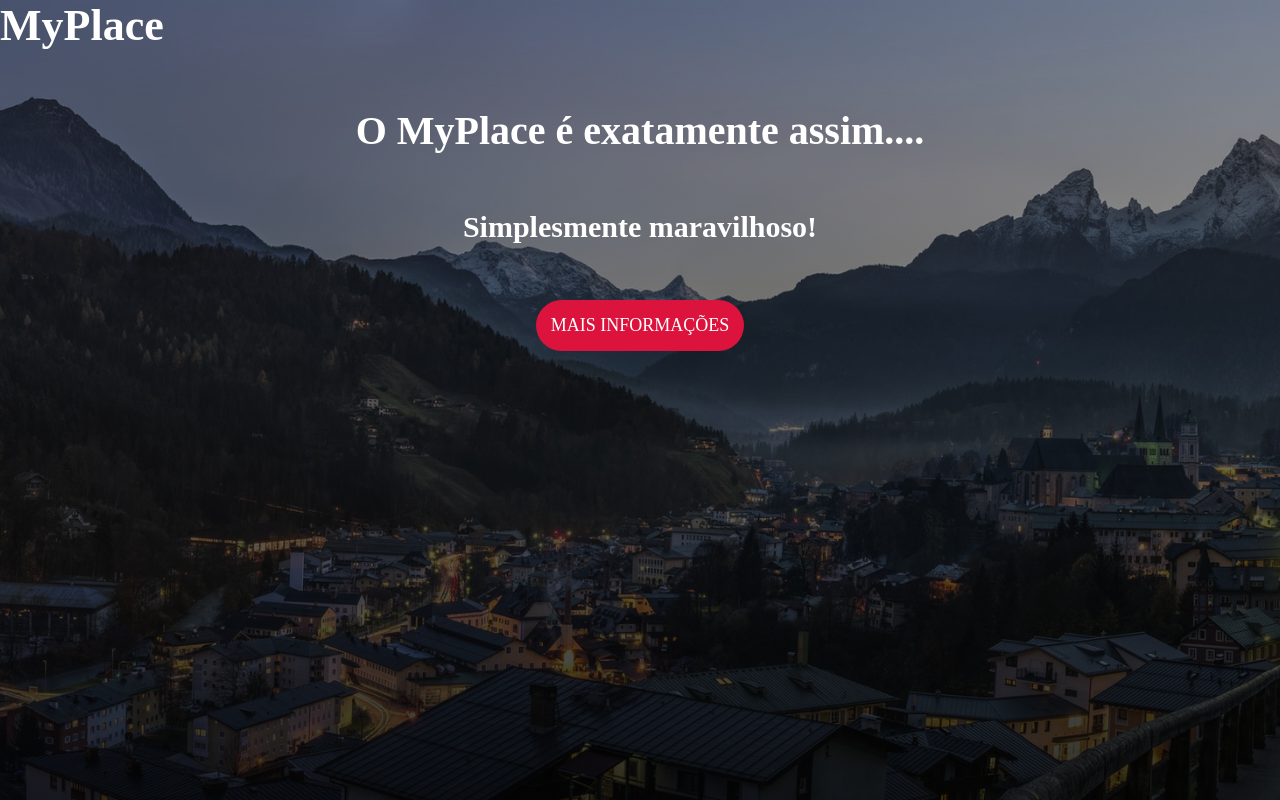
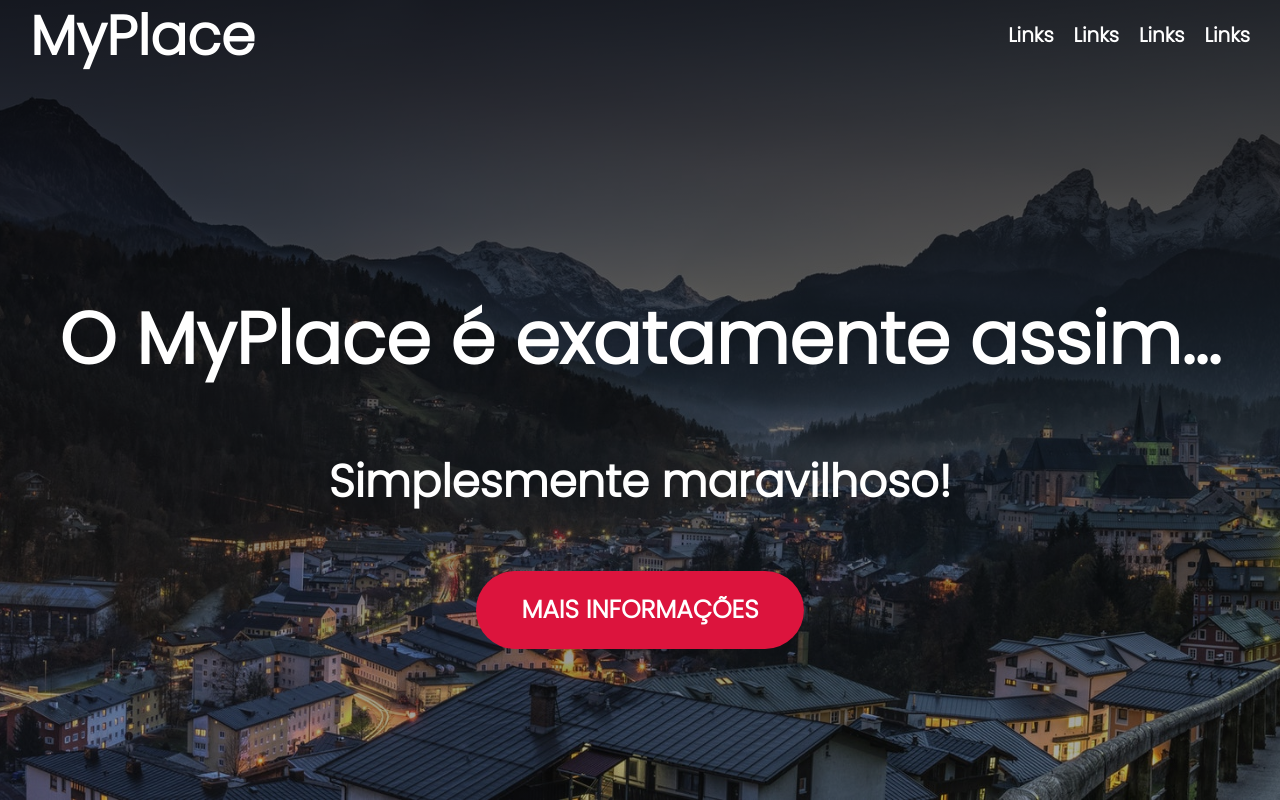
Before and after one commit to LucaolDev/Atividades-HTML, a plain HTML site: page MyPlace/index.html in a window 1280 px wide. Drawn offline with Linux system fonts and the light colour scheme.

Commit message:
Add files via upload

```diff
--- a/MyPlace/css/stylesheet.css
+++ b/MyPlace/css/stylesheet.css
@@ -2,12 +2,11 @@
     --color-ligth: #ffffff;
     --color-dark: #000000;
     --color-pink: #dc143d;
-    --font-body: font-family: "Poppins", sans-serif;
+    --font-body:"Poppins", sans-serif;
 }
 
 * {
     margin: 0;
-    padding: 0;
     box-sizing: border-box;
     font-family: var(--font-body);
 }
@@ -24,15 +23,16 @@
 
 .container h1{
     color: var(--color-ligth);
+    font-size: 55px;
 }
 
 .header-page{
     width: 100%;
-    height: 130px;
+    height: 70px;
     display: flex;
     align-items: center;
     justify-content:space-between;
-    padding: 0 20px;
+    padding: 0px 30px;
 }
 
 .header-menu ul{
@@ -44,16 +44,59 @@ ul,li{
     list-style: none;
 }
 
-a{
+h2 {
+    color: var(--color-ligth);
+    font-weight: 600;
+    font-size: 72px;
+}
+
+h3 {
+    color: var(--color-ligth);
+    font-weight: 600;
+    font-size: 45px;
+
+
+}
+
+ul a{
     color:var(--color-ligth);
+    font-size: 20px;
     text-decoration: none;
     font-weight: 600;
     transition: color .5s;
 }
 
-a:hover {
+ul a:hover {
     color: var(--color-pink)
 }
+
+section a {
+    color: var(--color-ligth);
+    background-color: var(--color-pink);
+    text-decoration: none;
+    font-weight: 600;
+    font-size: 25px;
+    border-radius: 40px;
+    padding : 20px 45px
+}
+
+section a:hover {
+    color: var(--color-pink);
+    background-color: var(--color-ligth);
+    transition: color 1s;
+
+}
+
+.hero {
+    display: flex;
+    align-items: center;
+    flex-direction: column;
+    gap: 55px;
+    margin-top: 215px;
+}
+
+
+
 
 
 /*
--- a/MyPlace/index.html
+++ b/MyPlace/index.html
@@ -1,25 +1,43 @@
 <!DOCTYPE html>
-<html lang="pt-br">
-  <head>
-    <meta charset="UTF-8" />
-    <meta name="viewport" content="width = , initial-scale=1.0" />
+<html lang="pt-BR">
+<head>
+
+    <link rel="preconnect" href="https://fonts.googleapis.com">
+<link rel="preconnect" href="https://fonts.gstatic.com" crossorigin>
+<link href="https://fonts.googleapis.com/css2?family=Poppins:wght@300&display=swap" rel="stylesheet">
+
+    <meta charset="UTF-8">
+    <meta name="viewport" content="width=device-width, initial-scale=1.0">
+
+    <link rel="stylesheet" href="css/stylesheet.css">
+
     <title>MyPlace</title>
-    <link rel="stylesheet" href="CSS/Style.css" />
+</head>
+<body>
+    <!-- Header e Hero da página -->
+    <div class="container">
+        <header class="header-page">
+            <h1>MyPlace</h1>
 
-  </head>
-  <body>
-    <!-- Heaeder e hero da pagina  -->
-    <div class="container">
-      <header><h1>MyPlace</h1></header>
+            <nav class="header-menu">
+
+                <ul>
+                    <li><a href="">Links</a></li>
+                    <li><a href="">Links</a></li>
+                    <li><a href="">Links</a></li>
+                    <li><a href="">Links</a></li>
+                </ul>
+            </nav>
+        </header>
+
+        <section class="hero">
+            <h2>O MyPlace é exatamente assim...</h2>
+            <h3>Simplesmente maravilhoso!</h3>
+            <a href="">MAIS INFORMAÇÕES</a>
+        </section>
 
 
-        <h2>O MyPlace é exatamente assim....</h2>
-
-        <h3>Simplesmente maravilhoso!</h3>
-
-
-        <a href="moreinfo.html">MAIS INFORMAÇÕES</a>
 
     </div>
-  </body>
+</body>
 </html>
```
